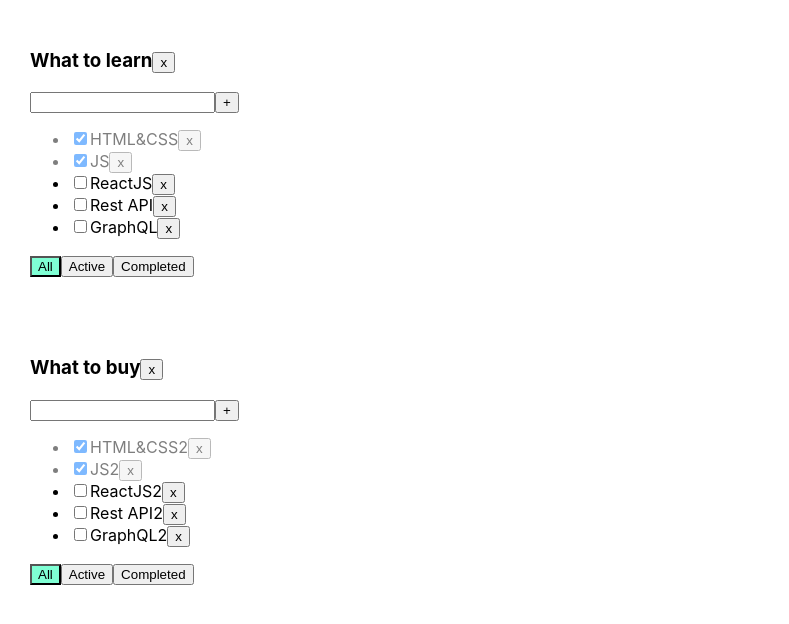
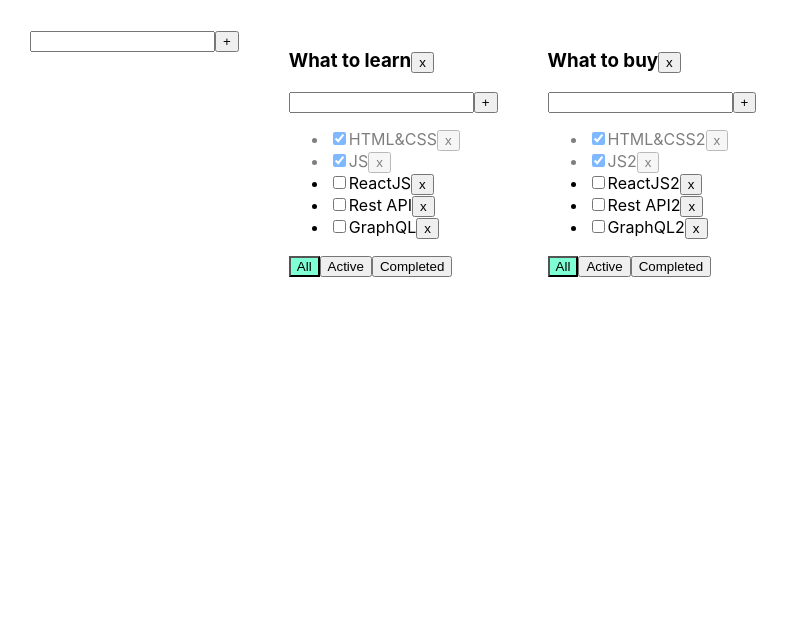
Before and after one commit to TomatoVan/To-Do-List, a React (Create React App) app: page / in a window 1280 px wide. Shown: the top 624 px of the page, without its empty margins (0-789 px from the left). Built offline with nearby package versions, Linux system fonts and the light colour scheme.

Commit message:
Added EditableSpan and ItemForm

```diff
--- a/src/App.tsx
+++ b/src/App.tsx
@@ -2,6 +2,7 @@ import React, {useState} from 'react';
 import './App.css';
 import {Todolist} from './Todolist';
 import {v1} from 'uuid';
+import {AddItemForm} from "./components/AddItemForm";
 
 export type FilterValuesType = "all" | "active" | "completed";
 
@@ -13,17 +14,8 @@ export type TodolistsType = {
 
 function App() {
 
-    // let [tasks, setTasks] = useState([
-    //     {id: v1(), title: "HTML&CSS", isDone: true},
-    //     {id: v1(), title: "JS", isDone: true},
-    //     {id: v1(), title: "ReactJS", isDone: false},
-    //     {id: v1(), title: "Rest API", isDone: false},
-    //     {id: v1(), title: "GraphQL", isDone: false},
-    // ]);
-    // let [filter, setFilter] = useState<FilterValuesType>("all");
-
-    let todolistID1=v1();
-    let todolistID2=v1();
+	let todolistID1 = v1();
+	let todolistID2 = v1();
 
 	let [todolists, setTodolists] = useState<Array<TodolistsType>>([
 		{id: todolistID1, title: 'What to learn', filter: 'all'},
@@ -31,14 +23,14 @@ function App() {
 	])
 
 	let [tasks, setTasks] = useState({
-        [todolistID1]:[
+		[todolistID1]: [
 			{id: v1(), title: "HTML&CSS", isDone: true},
 			{id: v1(), title: "JS", isDone: true},
 			{id: v1(), title: "ReactJS", isDone: false},
 			{id: v1(), title: "Rest API", isDone: false},
 			{id: v1(), title: "GraphQL", isDone: false},
 		],
-        [todolistID2]:[
+		[todolistID2]: [
 			{id: v1(), title: "HTML&CSS2", isDone: true},
 			{id: v1(), title: "JS2", isDone: true},
 			{id: v1(), title: "ReactJS2", isDone: false},
@@ -47,32 +39,52 @@ function App() {
 		]
 	});
 
-
-    function removeTask(id: string, todolistId:string) {
-        setTasks({...tasks, [todolistId] : tasks[todolistId].filter(t => t.id !== id)})
+	const changeTask = (todolistID:string,id:string, title:string) => {
+		setTasks({...tasks, [todolistID]: tasks[todolistID].map(t => t.id === id ? {...t, title: title} : t)})
 	}
 
-    function addTask(title: string, todolistId:string) {
+	const changeTitle = (id:string, title:string) => {
+		setTodolists(todolists.map(tl => tl.id === id ? {...tl, title:title} : tl))
+	}
+
+
+	function removeTask(id: string, todolistId: string) {
+		setTasks({...tasks, [todolistId]: tasks[todolistId].filter(t => t.id !== id)})
+	}
+
+	function addTask(title: string, todolistId: string) {
 		let newTask = {id: v1(), title: title, isDone: false};
 		setTasks({...tasks, [todolistId]: [newTask, ...tasks[todolistId]]})
 	}
 
-    function changeStatus(taskId: string, isDone: boolean, todolistId:string) {
-		setTasks({...tasks, [todolistId]: tasks[todolistId].map(t => t.id === taskId ? {...t, isDone: isDone} : t )})
+	const addTodolist = (title:string) => {
+		let newId=v1()
+		let newTodolist:TodolistsType = {id: newId, title: title, filter: 'all'}
+		setTodolists([newTodolist, ...todolists])
+		setTasks({...tasks, [newId]: [
+				{id: v1(), title: "ReactJS2", isDone: false},
+				{id: v1(), title: "Rest API2", isDone: false},
+				{id: v1(), title: "GraphQL2", isDone: false}
+			]})
 	}
 
-    function changeFilter(value: FilterValuesType, id:string) {
-		setTodolists(todolists.map(t => t.id === id? {...t, filter: value} : t))
+	function changeStatus(taskId: string, isDone: boolean, todolistId: string) {
+		setTasks({...tasks, [todolistId]: tasks[todolistId].map(t => t.id === taskId ? {...t, isDone: isDone} : t)})
+	}
+
+	function changeFilter(value: FilterValuesType, id: string) {
+		setTodolists(todolists.map(t => t.id === id ? {...t, filter: value} : t))
 	}
 
 
-	function removeTodolist (id:string)  {
+	function removeTodolist(id: string) {
 		setTodolists(todolists.filter(tl => tl.id !== id))
 	}
 
 	return (
-
-		todolists.map(tl => {
+		<div className="App">
+			<AddItemForm callBackAddTask={addTodolist} />
+			{todolists.map(tl => {
 
 				let tasksForTodolist = tasks[tl.id];
 
@@ -83,8 +95,7 @@ function App() {
 					tasksForTodolist = tasks[tl.id].filter(t => t.isDone);
 				}
 
-			return(
-				<div className="App">
+				return (
 					<Todolist
 						key={tl.id}
 						id={tl.id}
@@ -96,11 +107,13 @@ function App() {
 						changeTaskStatus={changeStatus}
 						filter={tl.filter}
 						removeTodolist={removeTodolist}
+						changeTask={changeTask}
+						changeTitle={changeTitle}
 					/>
+				)
+			})}
 		</div>
-			)
-		})
-    )
+	);
 }
 
 export default App;
--- a/src/Todolist.tsx
+++ b/src/Todolist.tsx
@@ -1,5 +1,7 @@
-import React, {ChangeEvent, KeyboardEvent, useState} from 'react';
+import React, {ChangeEvent} from 'react';
 import {FilterValuesType} from './App';
+import {AddItemForm} from "./components/AddItemForm";
+import EditableSpan from "./components/EditableSpan";
 
 type TaskType = {
     id: string
@@ -17,32 +19,11 @@ type PropsType = {
     changeTaskStatus: (taskId: string, isDone: boolean, todolistId:string) => void
     filter: FilterValuesType
 	removeTodolist:(id:string) => void
+	changeTask:(title:string, id:string, todolistID:string) => void
+	changeTitle:(title:string, id:string) => void
 }
 
-export function Todolist(props: PropsType) {
-
-    let [title, setTitle] = useState("")
-    let [error, setError] = useState<string | null>(null)
-
-    const addTask = () => {
-        if (title.trim() !== "") {
-            props.addTask(title.trim(), props.id);
-            setTitle("");
-        } else {
-            setError("Title is required");
-        }
-    }
-
-    const onChangeHandler = (e: ChangeEvent<HTMLInputElement>) => {
-        setTitle(e.currentTarget.value)
-    }
-
-    const onKeyPressHandler = (e: KeyboardEvent<HTMLInputElement>) => {
-        setError(null);
-        if (e.charCode === 13) {
-            addTask();
-        }
-    }
+export const Todolist = (props: PropsType) => {
 
     const onAllClickHandler = () => props.changeFilter("all", props.id);
     const onActiveClickHandler = () => props.changeFilter("active", props.id);
@@ -52,34 +33,40 @@ export function Todolist(props: PropsType) {
 		props.removeTodolist(props.id)
 	}
 
+	const onClickHandler = (tID:string) => props.removeTask(tID, props.id)
+
+	const onChangeHandler = (tID:string, event:boolean) => {
+		props.changeTaskStatus(tID, event, props.id);
+	}
+
+	const callBackHandler = (title:string) => {
+		props.addTask(title,props.id)
+	}
+
+	const callBackHandlerForUpdateTask = (tID:string, title:string) => {
+		props.changeTask(props.id,tID, title)
+	}
+
+	const callBackHandlerForUpdateTitle = (title:string) => {
+		props.changeTitle(props.id, title)
+	}
+
     return <div>
         <h3>
-			{props.title}
+			<EditableSpan title = {props.title} changeTask={(title)=>callBackHandlerForUpdateTitle(title)}/>
 			<button onClick={removeTodolistCallback}>x</button>
 		</h3>
-        <div>
-            <input value={title}
-                   onChange={onChangeHandler}
-                   onKeyPress={onKeyPressHandler}
-                   className={error ? "error" : ""}
-            />
-            <button onClick={addTask}>+</button>
-            {error && <div className="error-message">{error}</div>}
-        </div>
+		<AddItemForm callBackAddTask={callBackHandler}/>
         <ul>
             {
                 props.tasks.map(t => {
-                    const onClickHandler = () => props.removeTask(t.id, props.id)
-                    const onChangeHandler = (e: ChangeEvent<HTMLInputElement>) => {
-                        props.changeTaskStatus(t.id, e.currentTarget.checked, props.id);
-                    }
-
                     return <li key={t.id} className={t.isDone ? "is-done" : ""}>
                         <input type="checkbox"
-                               onChange={onChangeHandler}
+                               onChange={(e: ChangeEvent<HTMLInputElement>)=>onChangeHandler(t.id, e.currentTarget.checked)}
                                checked={t.isDone}/>
-                        <span>{t.title}</span>
-                        <button onClick={onClickHandler}>x</button>
+                        {/*<span>{t.title}</span>*/}
+						<EditableSpan title = {t.title} changeTask={(title)=>callBackHandlerForUpdateTask(t.id, title)}/>
+                        <button onClick={() =>onClickHandler(t.id)}>x</button>
                     </li>
                 })
             }
--- /dev/null
+++ b/src/components/AddItemForm.tsx
@@ -0,0 +1,42 @@
+import React, {ChangeEvent, KeyboardEvent, useState} from 'react';
+
+type PropsType = {
+	callBackAddTask: (title: string) => void
+}
+
+export const AddItemForm:React.FC<PropsType> = ({callBackAddTask, ...props}) => {
+
+	let [title, setTitle] = useState("")
+	let [error, setError] = useState<string | null>(null)
+
+	const onChangeHandler = (e: ChangeEvent<HTMLInputElement>) => {
+		setTitle(e.currentTarget.value)
+	}
+	const onKeyPressHandler = (e: KeyboardEvent<HTMLInputElement>) => {
+		setError(null);
+		if (e.charCode === 13) {
+			addTask();
+		}
+	}
+
+	const addTask = () => {
+		if (title.trim() !== "") {
+			callBackAddTask(title.trim());
+			setTitle("");
+		} else {
+			setError("Title is required");
+		}
+	}
+
+	return(
+		<div>
+			<input value={title}
+				   onChange={onChangeHandler}
+				   onKeyPress={onKeyPressHandler}
+				   className={error ? "error" : ""}
+			/>
+			<button onClick={addTask}>+</button>
+			{error && <div className="error-message">{error}</div>}
+		</div>
+	);
+}
--- /dev/null
+++ b/src/components/EditableSpan.tsx
@@ -0,0 +1,34 @@
+import React, {ChangeEvent, useState} from 'react';
+
+type PropsType = {
+	title:string
+	changeTask:(title:string) => void
+}
+
+const EditableSpan = (props:PropsType) => {
+	const[title, setTitle] = useState(props.title)
+
+	const [edit, setEdit] = useState(false)
+
+	const onDoubleClickHandler = () => {
+		setEdit(true)
+	}
+
+	const onBlurHandler = () => {
+		setEdit(false)
+		props.changeTask(title)
+	}
+
+	const onChangeHandler = (e: ChangeEvent<HTMLInputElement>) => {
+		setTitle(e.currentTarget.value)
+	}
+
+	return (
+		edit ? <input value={title} onChange={onChangeHandler} autoFocus onBlur={onBlurHandler}/>
+			 : <span onDoubleClick={onDoubleClickHandler}>{props.title}</span>
+
+
+	);
+};
+
+export default EditableSpan;
```
Lines whose indentation alone changed are shown as unchanged.
